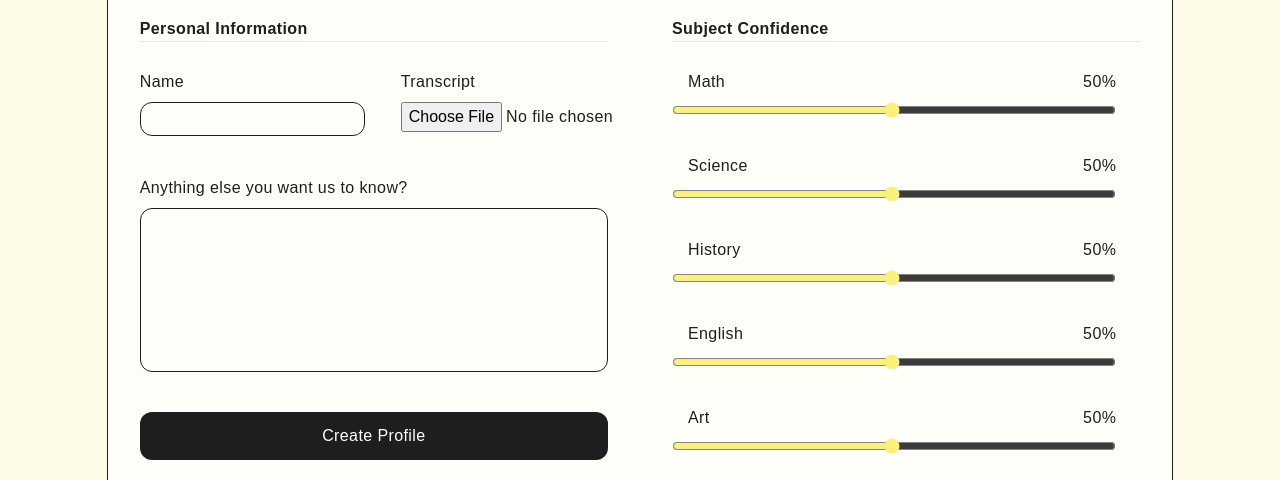
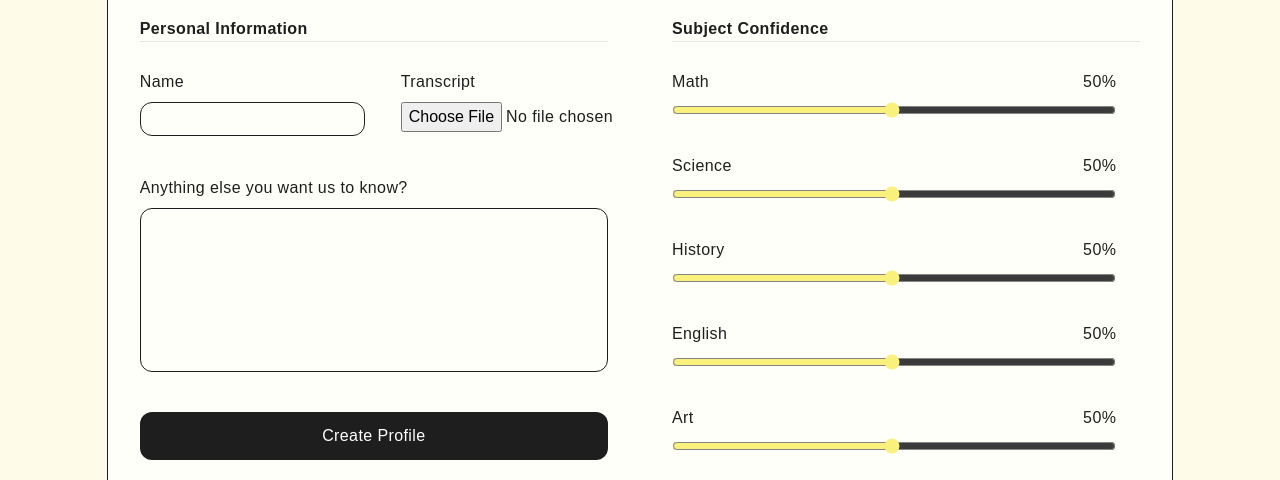
Before and after one commit to davidgamingvn/dubhacks, a Next.js app in the folder frontend/: page /profile in a window 1280 px wide. Shown: the part 180-660 px from the top of the page. Built offline with nearby package versions, Linux system fonts and the light colour scheme; no server answers; a web font is replaced by a local one.

Commit message:
Fixed typo in initial profile setup

```diff
--- a/frontend/src/app/profile/ConfidenceSlider.tsx
+++ b/frontend/src/app/profile/ConfidenceSlider.tsx
@@ -1,7 +1,7 @@
 export default function ConfidenceSlider({ subject, value, change_handler }) {
   return (
     <div className="flex w-full flex-col gap-2">
-      <div className="flex w-full justify-between pl-4">
+      <div className="flex w-full justify-between">
         <label className="capitalize">{subject}</label>
         <p>{value}%</p>
       </div>
--- a/frontend/src/app/profile/page.tsx
+++ b/frontend/src/app/profile/page.tsx
@@ -20,7 +20,7 @@
   history: number;
   english: number;
   art: number;
-  physicalEducation: number;
+  "Physical Education": number;
   music: number;
 }
 
@@ -37,7 +37,7 @@
     history: 50,
     english: 50,
     art: 50,
-    physicalEducation: 50,
+    "Physical Education": 50,
     music: 50,
   });
 
```
